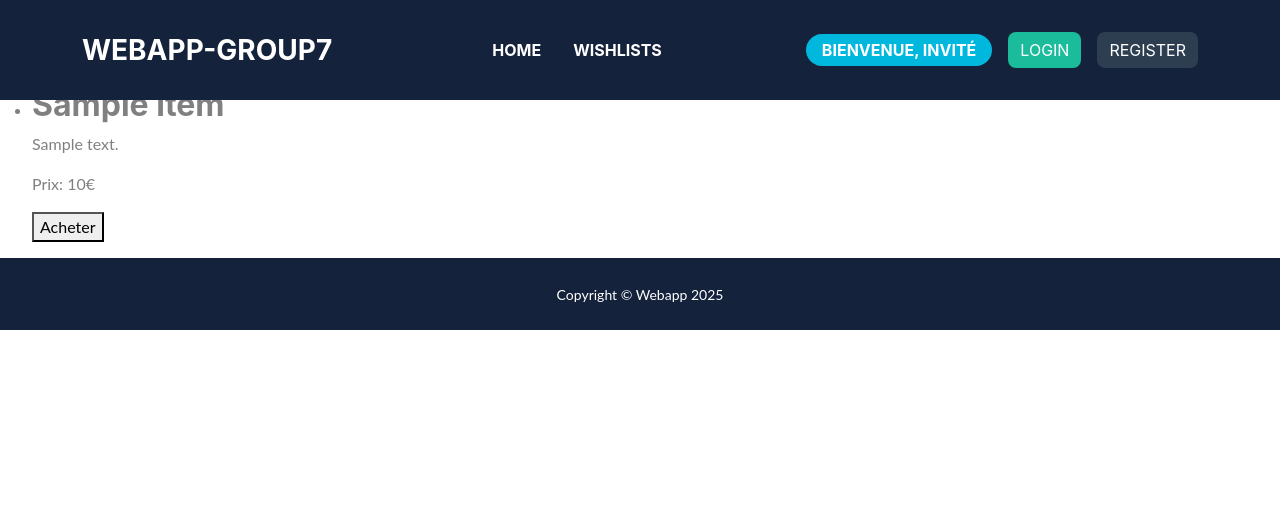
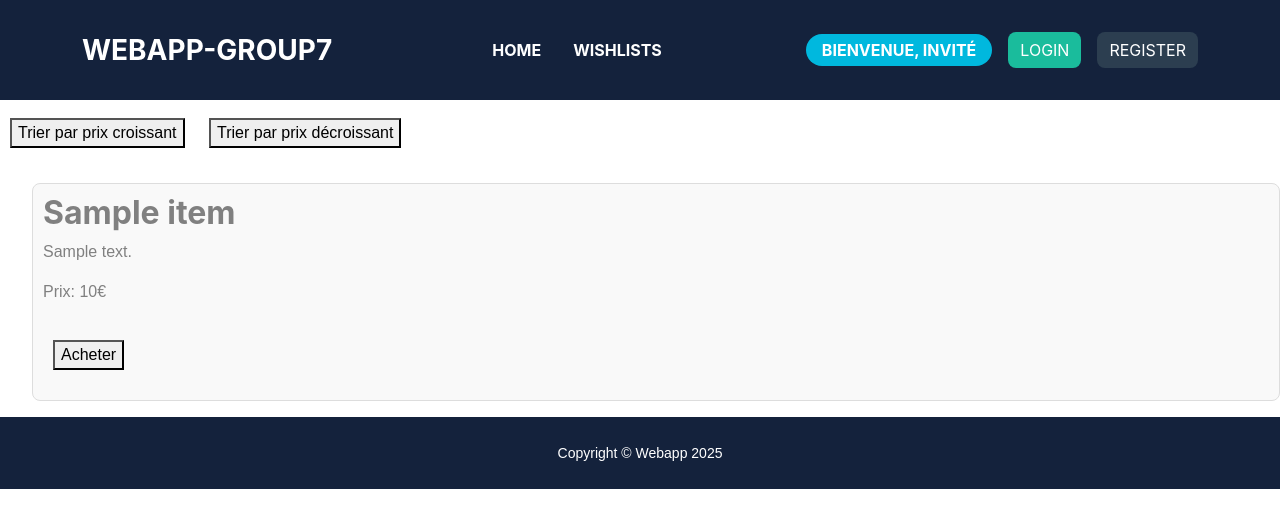
Before and after one commit to tchadelicard/webapp-equipe7, a Symfony app: template server/templates/wishlist/view.html.twig in a window 1280 px wide. Shown: the top 528 px of the page. Run offline with Twig, Linux system fonts and the light colour scheme; the template is opened without the code that fills it: most values are stand-ins (such as "Sample title", 1, 10 or a date in 2020); some libraries are stand-ins or nearby versions.

Commit message:
Amélioration mise en forme wishlist controller et PurchaseProof

```diff
--- a/server/src/Controller/WishlistController.php
+++ b/server/src/Controller/WishlistController.php
@@ -243,7 +243,7 @@
     }
 
 
-    #[Route('/wishlist/{id}', name: 'view_wishlist')]
+    #[Route('/wishlists/{id}', name: 'view_wishlist')]
     public function viewWishlist(Wishlist $wishlist): Response
     {
         $this->wishlistService->checkOwnerAndInvitedUsers($wishlist);
--- a/server/templates/wishlist/view.html.twig
+++ b/server/templates/wishlist/view.html.twig
@@ -66,6 +66,32 @@
     </script>
 
     <style>
+        body {
+    margin: 0;
+    padding: 0;
+    font-family: Arial, sans-serif; /* Ajout d'une police de caractère pour une meilleure lisibilité */
+}
+
+h1 {
+    margin-bottom: 50px; /* Espacement sous le titre */
+}
+
+button {
+    margin: 20px 10px; /* Espacement des boutons */
+}
+
+ul#wishlist {
+    padding: 5;
+    list-style-type: none; /* Enlève les puces */
+}
+
+ul#wishlist li {
+    padding: 10px;
+    margin: 15px 0;
+    background-color: #f9f9f9;
+    border: 1px solid #ddd;
+    border-radius: 8px;
+}
         .grayed-out {
             color: gray;
         }
```
Also changed, not shown: server/templates/wishlist/proof_upload.html.twig (+12 -0 lines).
